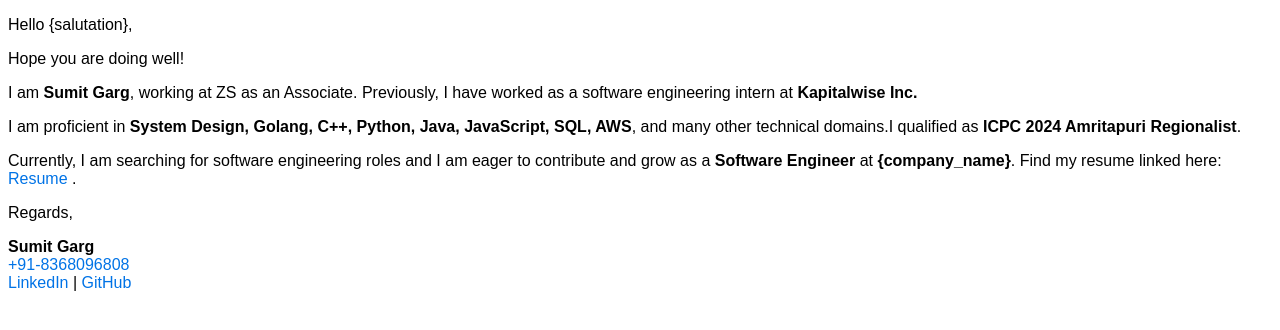
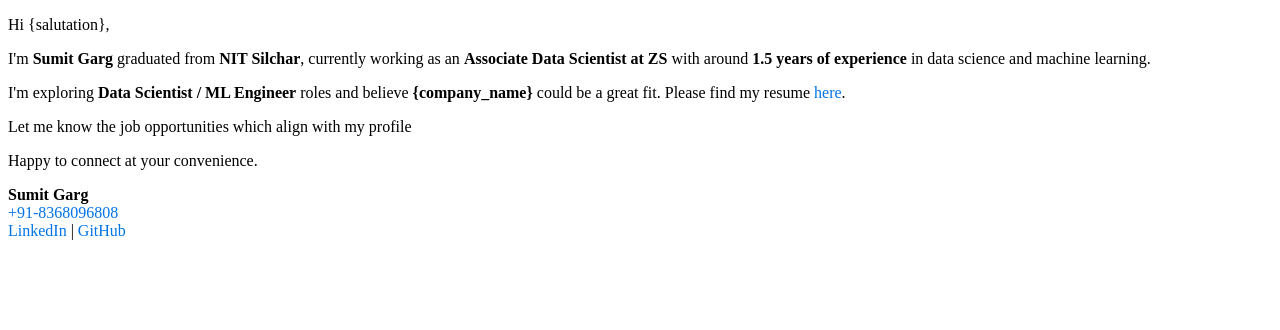
Before and after one commit to sumitgarg21/cold_mailing, a website: page cold_mail_backend/email_template.html in a window 1280 px wide. Drawn offline with Linux system fonts and the light colour scheme.

Commit message:
refactor email template for improved clarity and professionalism

```diff
--- a/cold_mail_backend/email_template.html
+++ b/cold_mail_backend/email_template.html
@@ -6,47 +6,30 @@
   </head>
   <body
     style="
-      font-family: Arial, sans-serif;
+      style="font-family: Georgia, serif; line-height: 1.6;
     "
   >
-      <p>Hello {salutation},</p>
-
-      <p>Hope you are doing well!</p>
+      <p>Hi {salutation},</p>
       <p>
-        I am <strong>Sumit Garg</strong>, working at ZS as an Associate. Previously, I have worked as a software engineering intern at <strong>Kapitalwise Inc.</strong>
-      </p>
-      <p>
-        I am proficient in <strong>System Design, Golang, C++, Python, Java, JavaScript, SQL, AWS</strong>, and many other
-        technical domains.I qualified as <strong>ICPC 2024 Amritapuri Regionalist</strong>.
-      </p>
-      <p>
-        Currently, I am searching for software engineering roles and I am eager to contribute and grow as a <strong>Software Engineer</strong> at <strong>{company_name}</strong>.
-        Find my resume linked here:
-        <a
-          href="https://drive.google.com/file/d/16fqLzoMhkB8B8FyfZl6TdZhbqvSH_FYc/view?usp=drive_link"
-          style="color: #0073e6; text-decoration: none;"
-        >
-          Resume
-        </a>.
+        I'm <strong>Sumit Garg</strong> graduated from <strong>NIT Silchar</strong>, currently working as an <strong>Associate Data Scientist at ZS</strong>
+        with around <strong>1.5 years of experience</strong> in data science and machine learning.
       </p>
 
+      <p>
+        I'm exploring <strong>Data Scientist / ML Engineer</strong> roles and believe <strong>{company_name}</strong>
+        could be a great fit. Please find my resume
+        <a href="https://drive.google.com/file/d/1y3NuxZfM37wBR3r5I67NspxDL-C7LWHV/view?usp=drive_link"
+           style="color: #0073e6; text-decoration: none;">here</a>.
+      </p>
+      <p>Let me know the job opportunities which align with my profile</p>
+      <p>Happy to connect at your convenience.</p>
 
-      <p>Regards,</p>
       <p>
         <strong>Sumit Garg</strong><br />
-        <a href="tel:+918368096808" style="color: #0073e6; text-decoration: none;">+91-8368096808</a><br>
-        <a
-          href="https://www.linkedin.com/in/sumit-garg-637b22193/"
-          style="color: #0073e6; text-decoration: none"
-          >LinkedIn</a
-        >
+        <a href="tel:+918368096808" style="color: #0073e6; text-decoration: none;">+91-8368096808</a><br />
+        <a href="https://www.linkedin.com/in/sumit-garg-637b22193/" style="color: #0073e6; text-decoration: none;">LinkedIn</a>
         |
-        <a
-          href="https://github.com/sumitgarg21"
-          style="color: #0073e6; text-decoration: none"
-          >GitHub</a
-        >
+        <a href="https://github.com/sumitgarg21" style="color: #0073e6; text-decoration: none;">GitHub</a>
       </p>
-    </div>
   </body>
 </html>
```
